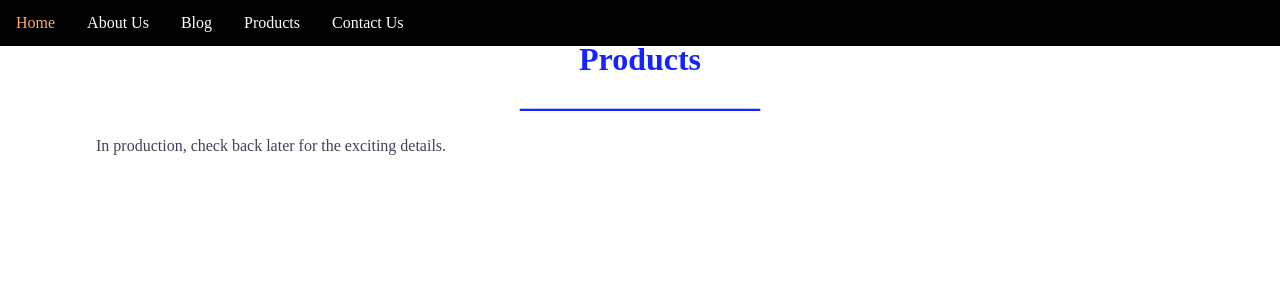
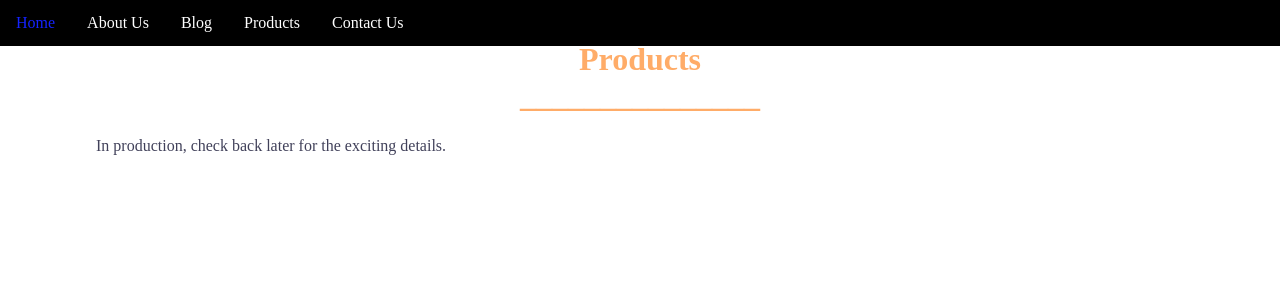
Before and after one commit to Gantrock/gantrock.github.io, a Jekyll site: the page built from products/index.html, in a window 1280 px wide and 900 px high. Shown: the top 300 px of the window. Built offline with Jekyll 4.4.1, drawn with Linux system fonts in a browser that asks for light colours.

Commit message:
Swapped base and accent colors

```diff
--- a/css/main.css
+++ b/css/main.css
@@ -18,8 +18,8 @@ orange: #ffac68;
     --menus: #000000;
     --darkGray: #41415a;
     --lightGray: #c8d3d8;
-    --base: #1423ff;
-    --accent: #ffac68;
+    --base: #ffac68;
+    --accent: #1423ff;
 }
 body, html {
     background-color: var(--background);
```
